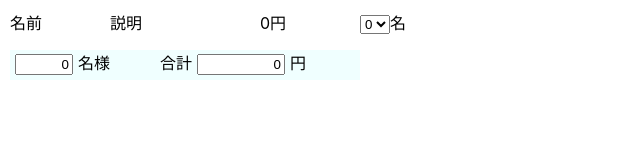
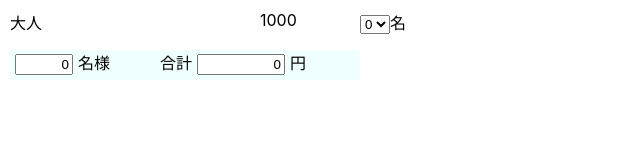
Before and after one commit to toshiaki-suzuki/ts-tutorial, a React (Create React App) app: page / in a window 1280 px wide. Shown: the top 160 px of the page, without its empty margins (0-640 px from the left). Built offline with nearby package versions, Linux system fonts and the light colour scheme.

Commit message:
コンポーネントを表示

```diff
--- a/src/App.tsx
+++ b/src/App.tsx
@@ -1,15 +1,29 @@
 import React from 'react';
 import './App.css';
 
-class Detail extends React.Component {
+const hoge = 'hoge';
+
+type FeeClassification = {
+  name: string,
+  description :string,
+  unitPrice: number,
+  numOfPeople: number,
+  totalPrice: number
+};
+
+type DetailProps = {
+  classification: FeeClassification
+}
+
+class Detail extends React.Component<DetailProps> {
   render() {
     return (
       <div >
-        <div className="classification-name">名前</div>
-        <div className="description">説明</div>
-        <div className="unit-price">0円</div>
+        <div className="classification-name">{this.props.classification.name}</div>
+        <div className="description">{this.props.classification.description}</div>
+        <div className="unit-price">{this.props.classification.unitPrice}</div>
         <div className="num-people">
-          <select value="0">
+          <select value={this.props.classification.numOfPeople}>
             <option value="0">0</option>
             <option value="1">1</option>
             <option value="2">2</option>
@@ -42,10 +56,19 @@
 }
 
 class AdmissionFeeCalculator extends React.Component {
+  private detail: DetailProps = {
+    classification: {
+      name: '大人',
+      description: '',
+      unitPrice: 1000,
+      numOfPeople: 0,
+      totalPrice: 0
+    }
+  };
   render() {
     return (
       <>
-        <Detail />
+        <Detail classification={this.detail.classification}/>
         <Summary />
       </>
     );
@@ -58,6 +81,6 @@
       <AdmissionFeeCalculator />
     </div>
   );
-}
+};
 
 export default App;
```
